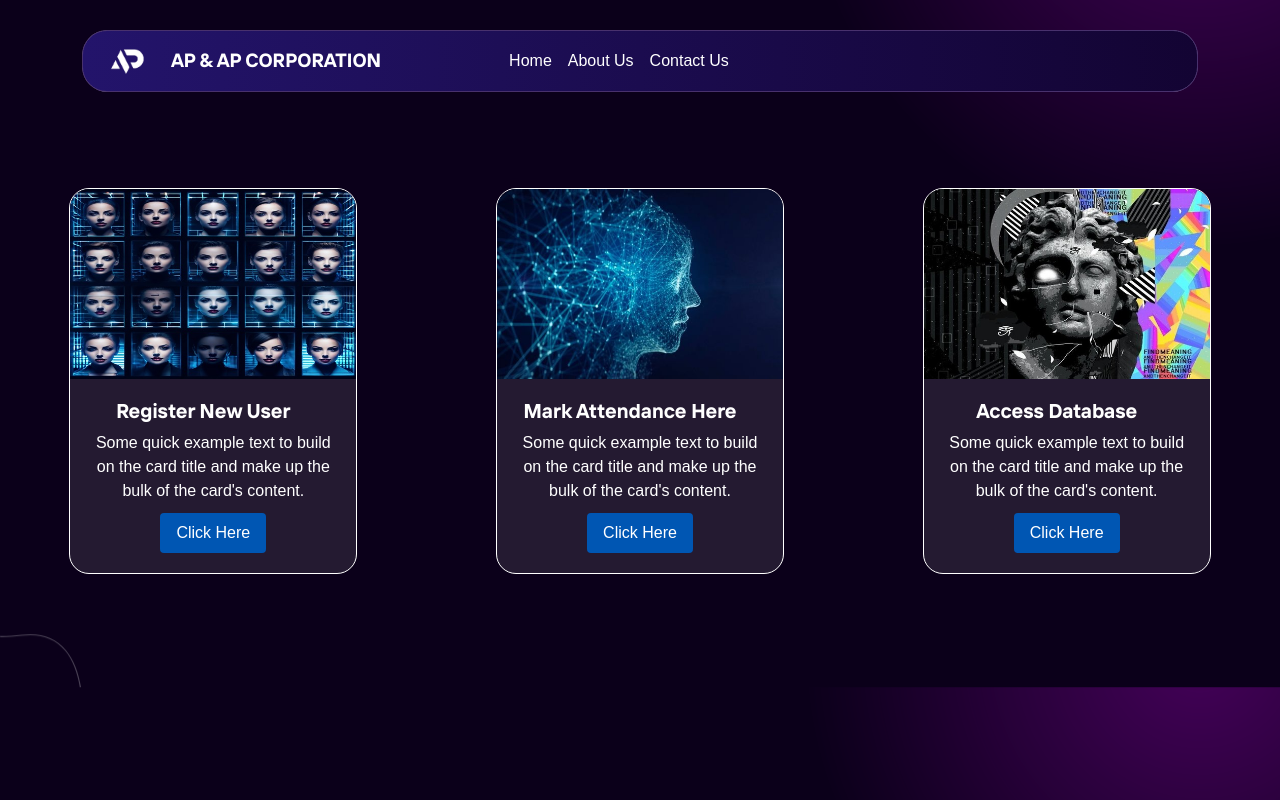
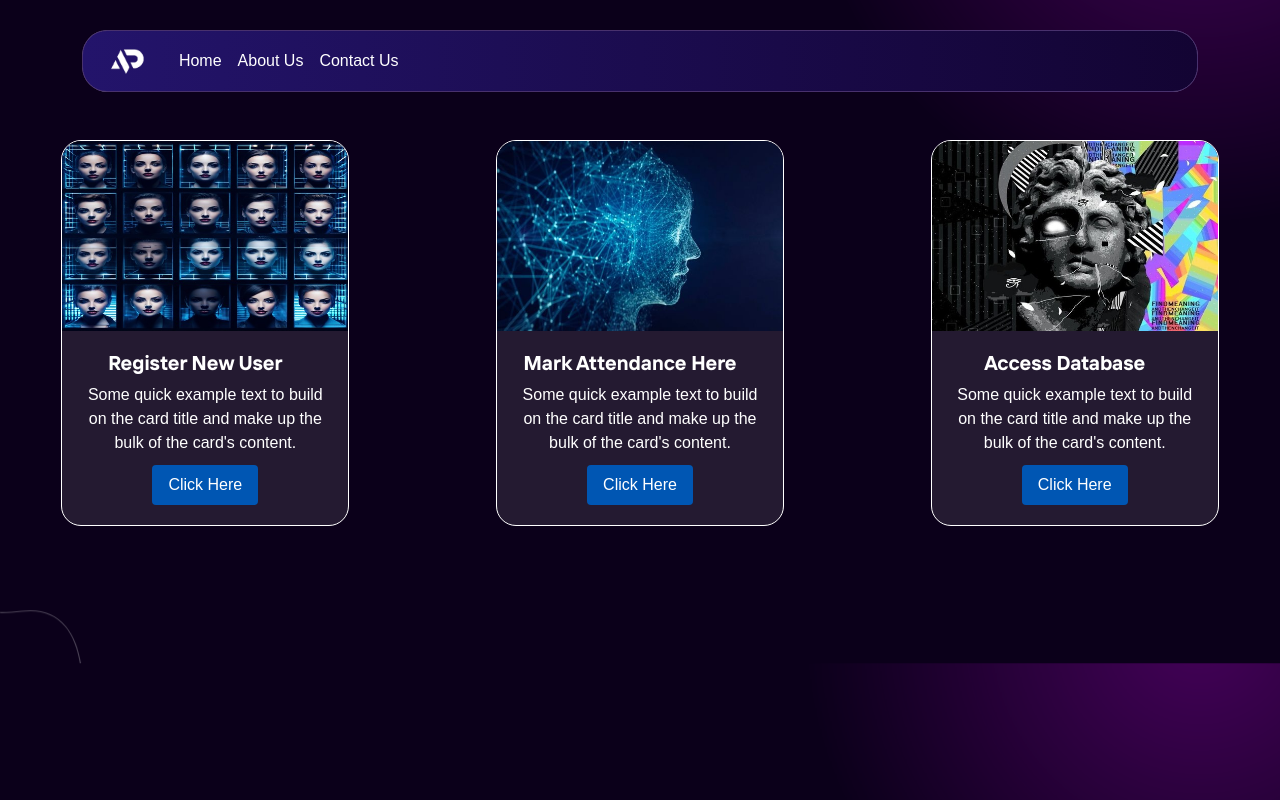
Before and after one commit to ap0309/Face-Detection-Attendance, a React (Create React App) app in the folder app/: page / in a window 1280 px wide. Built offline with nearby package versions, Linux system fonts and the light colour scheme; a web font is replaced by a local one.

Commit message:
made responsive for mobile latest commit

```diff
--- a/app/public/index.html
+++ b/app/public/index.html
@@ -19,6 +19,9 @@
 <body>
 
   <div id="root"></div>
+
+  <!-- jQuery -->
+<script src="https://code.jquery.com/jquery-3.5.1.min.js"></script>
   <script src="https://cdn.jsdelivr.net/npm/bootstrap@5.3.3/dist/js/bootstrap.bundle.min.js"
     integrity="sha384-YvpcrYf0tY3lHB60NNkmXc5s9fDVZLESaAA55NDzOxhy9GkcIdslK1eN7N6jIeHz"
     crossorigin="anonymous"></script>
--- a/app/src/App.css
+++ b/app/src/App.css
@@ -12,10 +12,6 @@
   align-items: center;
   justify-content: center;
   text-align: center;
-}
-
-.card {
-  margin: auto;
 }
 
 .card:hover {
@@ -43,8 +39,17 @@ body {
   color: white;
 }
 
-.card {
-  margin: auto;
+.eventheader .col {
+  display: flex;
+  justify-content: center;
+}
+
+.eventheader .col:first-child {
+  margin-left: 0;
+}
+
+.eventheader .col:not(:first-child) {
+  margin-left: auto;
 }
 
 
--- a/app/src/App.js
+++ b/app/src/App.js
@@ -18,10 +18,16 @@ function App() {
   return (
     <div className={`App ${hoveredCard ? `card${hoveredCard}-hovered` : ''}`}>
       <Navbar />
-      <div className="eventheader">
-        <Card src={reguser} title="Register New User" btnctn="Click Here" className="card" onMouseOver={() => handleCardHover(1)} onMouseOut={handleCardMouseOut} />
-        <Card src={markp} title="Mark Attendance Here" btnctn="Click Here" className="card" onMouseOver={() => handleCardHover(2)} onMouseOut={handleCardMouseOut} />
-        <Card src={db} title="Access Database" className="card" btnctn="Click Here" onMouseOver={() => handleCardHover(3)} onMouseOut={handleCardMouseOut} />
+      <div className="eventheader row row-cols-1 row-cols-md-3 g-4 justify-content-center align-items-center">
+        <div className="col text-center mb-3 mb-md-0">
+          <Card src={reguser} title="Register New User" btnctn="Click Here" onMouseOver={() => handleCardHover(1)} onMouseOut={handleCardMouseOut} />
+        </div>
+        <div className="col text-center mb-3 mb-md-0">
+          <Card src={markp} title="Mark Attendance Here" btnctn="Click Here" onMouseOver={() => handleCardHover(2)} onMouseOut={handleCardMouseOut} />
+        </div>
+        <div className="col text-center">
+          <Card src={db} title="Access Database" btnctn="Click Here" onMouseOver={() => handleCardHover(3)} onMouseOut={handleCardMouseOut} />
+        </div>
       </div>
     </div>
   );
--- a/app/src/components/Navbar.js
+++ b/app/src/components/Navbar.js
@@ -11,18 +11,13 @@ export default function Navbar(props) {
                 <nav className="navbar navbar-expand-lg navbar-light bg-light d-flex justify-content-center">
                     <img src={logo} alt="Logo" className="navbar-logo" />
 
-
-                    <h5>AP & AP CORPORATION</h5>
-
-
                     <button className="navbar-toggler" type="button" data-toggle="collapse" data-target="#navbarSupportedContent"
                         aria-controls="navbarSupportedContent" aria-expanded="false" aria-label="Toggle navigation">
-                        <span className="navbar-toggler-icon" style={{ color: 'white' }}></span>
+                        <span className="navbar-toggler-icon"></span>
                     </button>
 
-
                     <div className="collapse navbar-collapse" id="navbarSupportedContent">
-                        <ul className="navbar-nav mr-auto" style={{ marginLeft: '100px' }}>
+                        <ul className="navbar-nav ml-auto">
                             <li className="nav-item active">
                                 <a className="nav-link" href="new_face.html">Home</a>
                             </li>
@@ -37,8 +32,6 @@ export default function Navbar(props) {
                 </nav>
             </div>
             <br /><br />
-            {/* <hr style={{ borderTop: '2px solid rgb(143, 101, 209)', width: '90%', display: 'block', margin: 'auto' }} /> */}
-            <br /><br />
         </>
     );
 }
```
